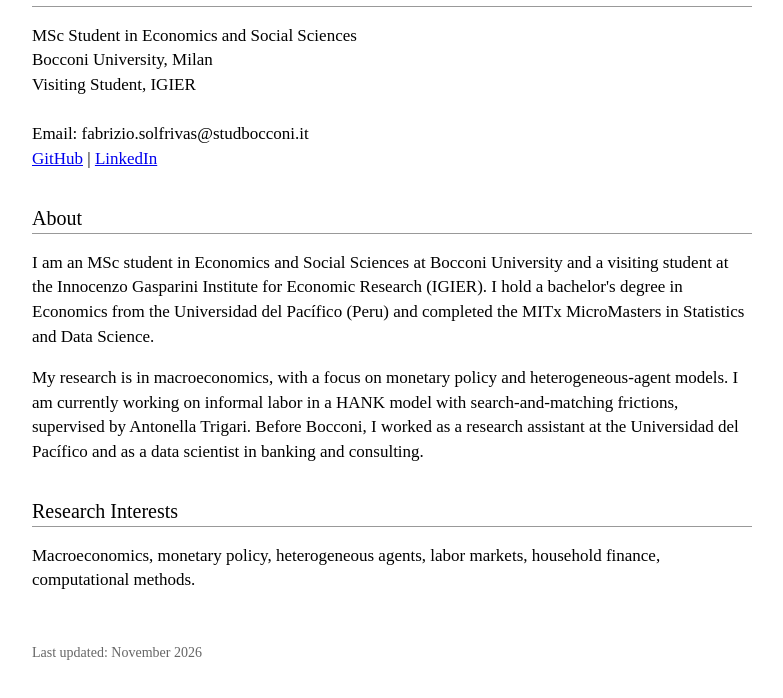
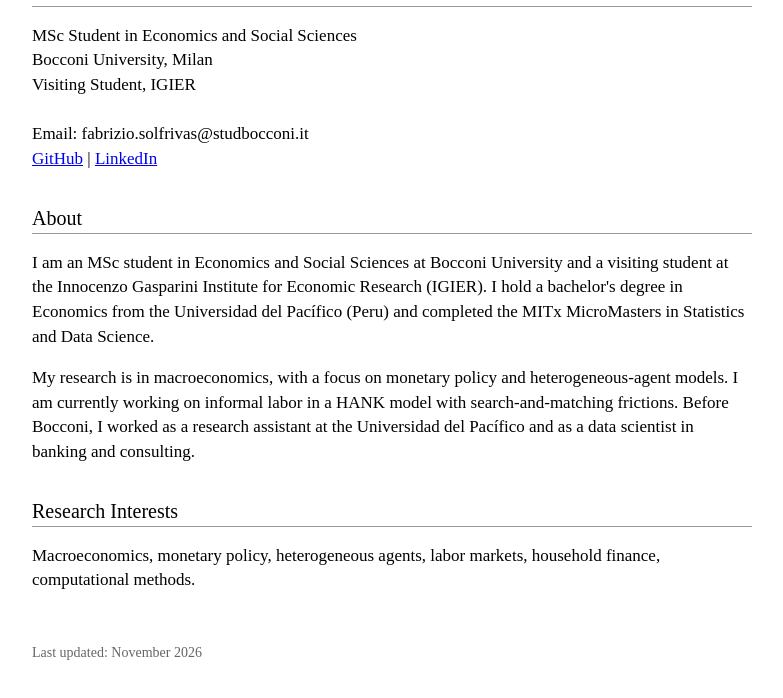
Before and after one commit to fabrizio-solf/fabrizio-solf.github.io, a plain HTML site: page index.html in a window 1280 px wide. Shown: the part 128-826 px from the top of the page, without its empty margins (248-1031 px from the left). Drawn offline with Linux system fonts and the light colour scheme.

```diff
--- a/index.html
+++ b/index.html
@@ -45,7 +45,7 @@ the MITx MicroMasters in Statistics and Data Science.
 <p>
 My research is in macroeconomics, with a focus on monetary policy and heterogeneous-agent
 models. I am currently working on informal labor in a HANK model with search-and-matching
-frictions, supervised by Antonella Trigari. Before Bocconi, I worked as a research assistant
+frictions. Before Bocconi, I worked as a research assistant
 at the Universidad del Pac&iacute;fico and as a data scientist in banking and consulting.
 </p>
 
```
